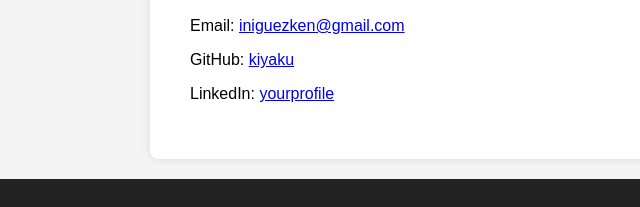
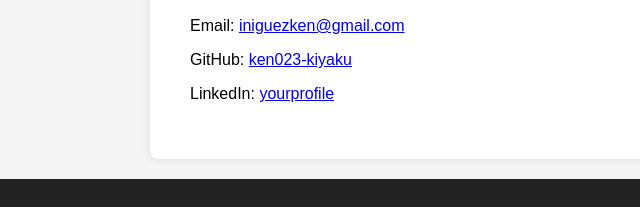
Before and after one commit to ken023-kiyaku/ken-resume, a plain HTML site: page index.html in a window 1280 px wide. Shown: the part 1034-1241 px from the top of the page, 0-640 px from the left. Drawn offline with Linux system fonts and the light colour scheme.

Commit message:
Add files via upload

```diff
--- a/index.html
+++ b/index.html
@@ -86,7 +86,7 @@ set_param board.repoPaths [list "C:/Users/hp/pynq-z2"]
   <section id="contact">
     <h2>Contact</h2>
     <p>Email: <a href="mailto:iniguezken@gmail.com">iniguezken@gmail.com</a></p>
-    <p>GitHub: <a href="https://github.com/ken023-kiyaku" target="_blank">kiyaku</a></p>
+    <p>GitHub: <a href="https://github.com/ken023-kiyaku" target="_blank">ken023-kiyaku</a></p>
     <p>LinkedIn: <a href="https://linkedin.com/in/yourprofile" target="_blank">yourprofile</a></p>
   </section>
 
```
